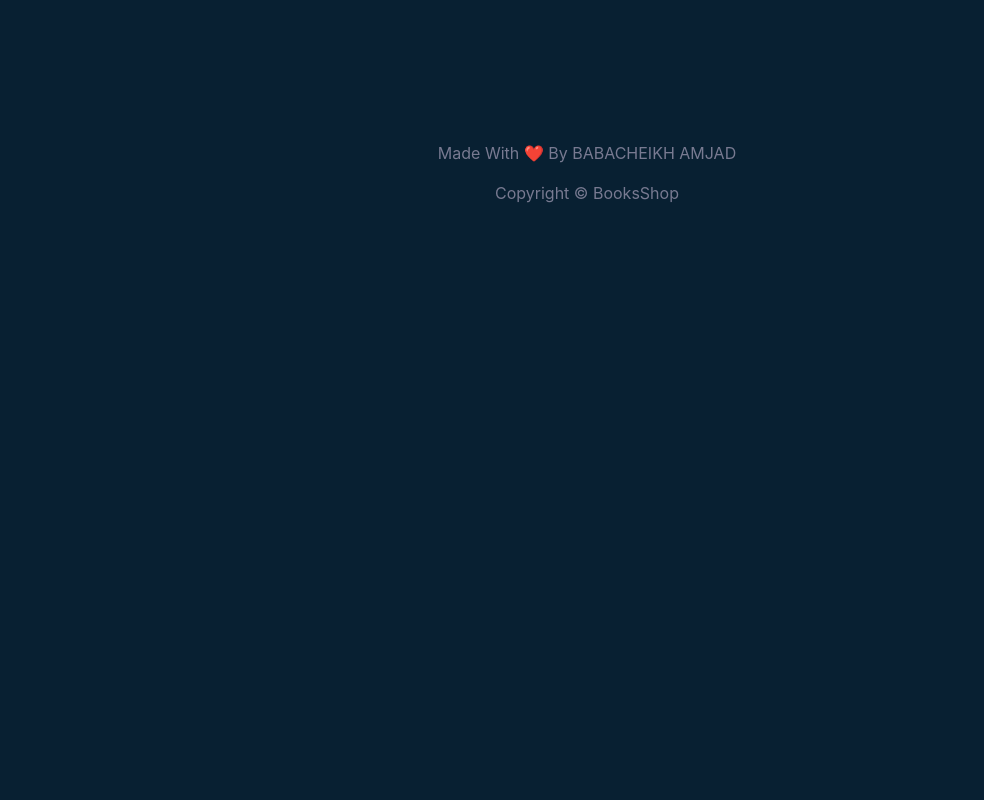
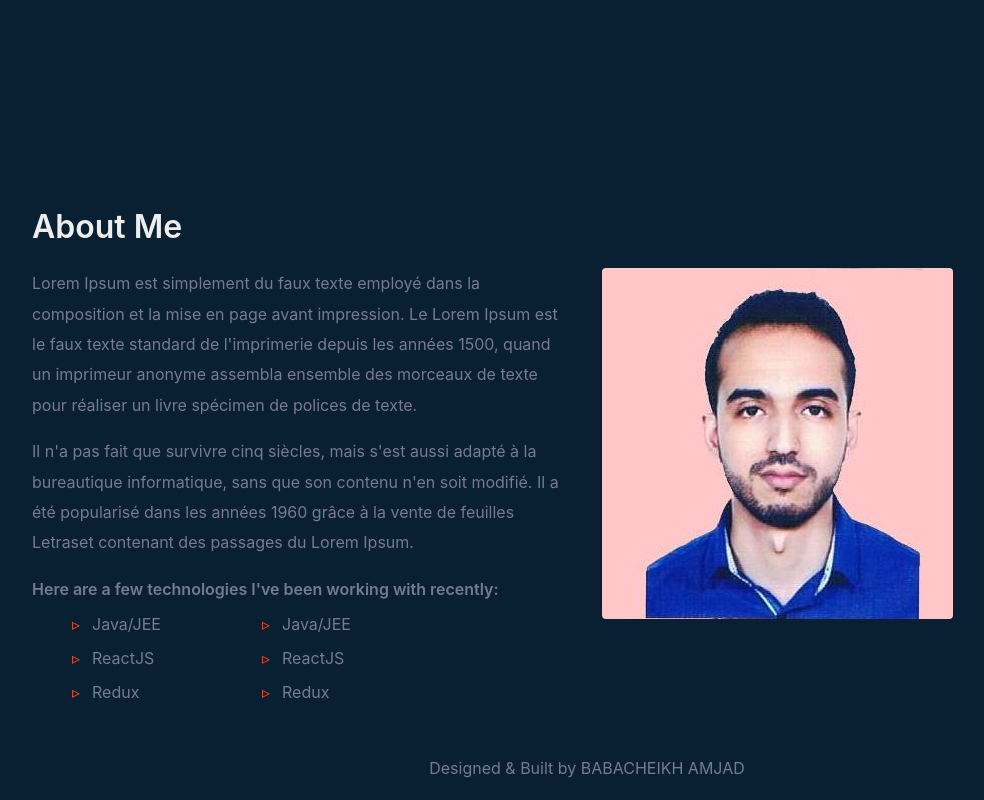
Before and after one commit to AmjadBabacheikh/portfolio, a React (Create React App) app: page / in a window 1280 px wide. Shown: the part 559-1359 px from the top of the page, without its empty margins (53-1037 px from the left). Before the commit the page ends 800 px from the top, so only its background shows below. Built offline with nearby package versions, Linux system fonts and the light colour scheme.

Commit message:
feat: added about me section

```diff
--- a/src/App.js
+++ b/src/App.js
@@ -3,6 +3,7 @@ import { Container } from "react-bootstrap";
 import HomeScreen from "./screens/HomeScreen";
 import Header from "./components/Header";
 import Footer from "./components/Footer";
+import About from "./screens/About";
 
 const App = () => {
   return (
@@ -11,6 +12,7 @@ const App = () => {
       <main>
         <Container className="py-3">
           <Route path="/" component={HomeScreen} exact />
+          <Route path="/about" component={About} exact />
         </Container>
       </main>
       <Footer />
--- a/src/components/Footer.js
+++ b/src/components/Footer.js
@@ -4,15 +4,10 @@ import "./Footer.css";
 const Footer = () => {
   return (
     <footer>
-      <Container>
+      <Container className="my-3">
         <Row>
           <Col className="text-center py-1 footer">
-            Made With <span> ❤️ </span> By BABACHEIKH AMJAD
-          </Col>
-        </Row>
-        <Row>
-          <Col className="text-center py-2 my-1 footer">
-            Copyright &copy; BooksShop
+            Designed & Built by BABACHEIKH AMJAD
           </Col>
         </Row>
       </Container>
--- a/src/index.css
+++ b/src/index.css
@@ -4,7 +4,7 @@ html {
   box-sizing: content-box;
 }
 main {
-  min-height: 80vh;
+  min-height: 90vh;
 }
 
 body {
--- /dev/null
+++ b/src/screens/About.css
@@ -0,0 +1,28 @@
+.about_me_paragraphe {
+  color: #787a91;
+  line-height: 1.9;
+}
+
+.about_me_title {
+  color: #eeeeee;
+}
+.skills {
+  color: #787a91;
+}
+
+.skills li {
+  position: relative;
+  margin-bottom: 10px;
+  padding-left: 20px;
+  font-family: var(--font-mono);
+  font-size: var(--fz-xs);
+  list-style: none;
+}
+
+.skills li::before {
+  content: "▹";
+  position: absolute;
+  left: 0px;
+  color: #ff4c29;
+  font-size: var(--fz-sm);
+}
--- a/src/screens/About.js
+++ b/src/screens/About.js
@@ -0,0 +1,53 @@
+import React from "react";
+import { Row, Col, Image } from "react-bootstrap";
+import "./About.css";
+import pic from "../pic.jpeg";
+
+const About = () => {
+  return (
+    <>
+      <h2 className="about_me_title py-3">About Me</h2>
+      <Row>
+        <Col md={6}>
+          <p className="about_me_paragraphe">
+            Lorem Ipsum est simplement du faux texte employé dans la composition
+            et la mise en page avant impression. Le Lorem Ipsum est le faux
+            texte standard de l'imprimerie depuis les années 1500, quand un
+            imprimeur anonyme assembla ensemble des morceaux de texte pour
+            réaliser un livre spécimen de polices de texte.
+          </p>
+          <p className="about_me_paragraphe">
+            Il n'a pas fait que survivre cinq siècles, mais s'est aussi adapté à
+            la bureautique informatique, sans que son contenu n'en soit modifié.
+            Il a été popularisé dans les années 1960 grâce à la vente de
+            feuilles Letraset contenant des passages du Lorem Ipsum.
+          </p>
+          <h6 className="about_me_paragraphe">
+            Here are a few technologies I've been working with recently:
+          </h6>
+          <Row>
+            <Col md={4}>
+              <ul className="skills">
+                <li>Java/JEE</li>
+                <li>ReactJS</li>
+                <li>Redux</li>
+              </ul>
+            </Col>
+            <Col md={4}>
+              <ul className="skills">
+                <li>Java/JEE</li>
+                <li>ReactJS</li>
+                <li>Redux</li>
+              </ul>
+            </Col>
+          </Row>
+        </Col>
+        <Col md={4}>
+          <Image className="about_me_image" src={pic} rounded />
+        </Col>
+      </Row>
+    </>
+  );
+};
+
+export default About;
--- a/src/screens/HomeScreen.css
+++ b/src/screens/HomeScreen.css
@@ -1,3 +1,6 @@
+.home {
+  min-height: 85vh;
+}
 .init {
   color: #ff4c29;
   margin: 0px 0px 30px 4px;
--- a/src/screens/HomeScreen.js
+++ b/src/screens/HomeScreen.js
@@ -1,22 +1,26 @@
 import React from "react";
 import { Row, Col, Button } from "react-bootstrap";
+import About from "./About";
 import "./HomeScreen.css";
 
 const HomeScreen = () => {
   return (
+    <>
       <Row>
-      <Col md={10} className="py-4">
+        <Col md={10} className="home py-4">
           <h1 className="init">Hi, my name is</h1>
           <h2 className="big-heading">Amjad Babacheikh.</h2>
           <h3 className="big-heading-title">I build things for the web.</h3>
           <p className="presentation-para">
             I'm a software engineer specializing in building (and occasionally
-          designing) exceptional digital experiences. Currently, I'm focused on
-          building accessible, human-centered products at Upstatement.
+            designing) exceptional digital experiences. Currently, I'm focused
+            on building accessible, human-centered products at Upstatement.
           </p>
           <Button className="touch">Get In Touch</Button>
         </Col>
       </Row>
+      <About />
+    </>
   );
 };
 
```
Also changed, not shown: src/pic.jpeg (added). Lines whose indentation alone changed are shown as unchanged.
